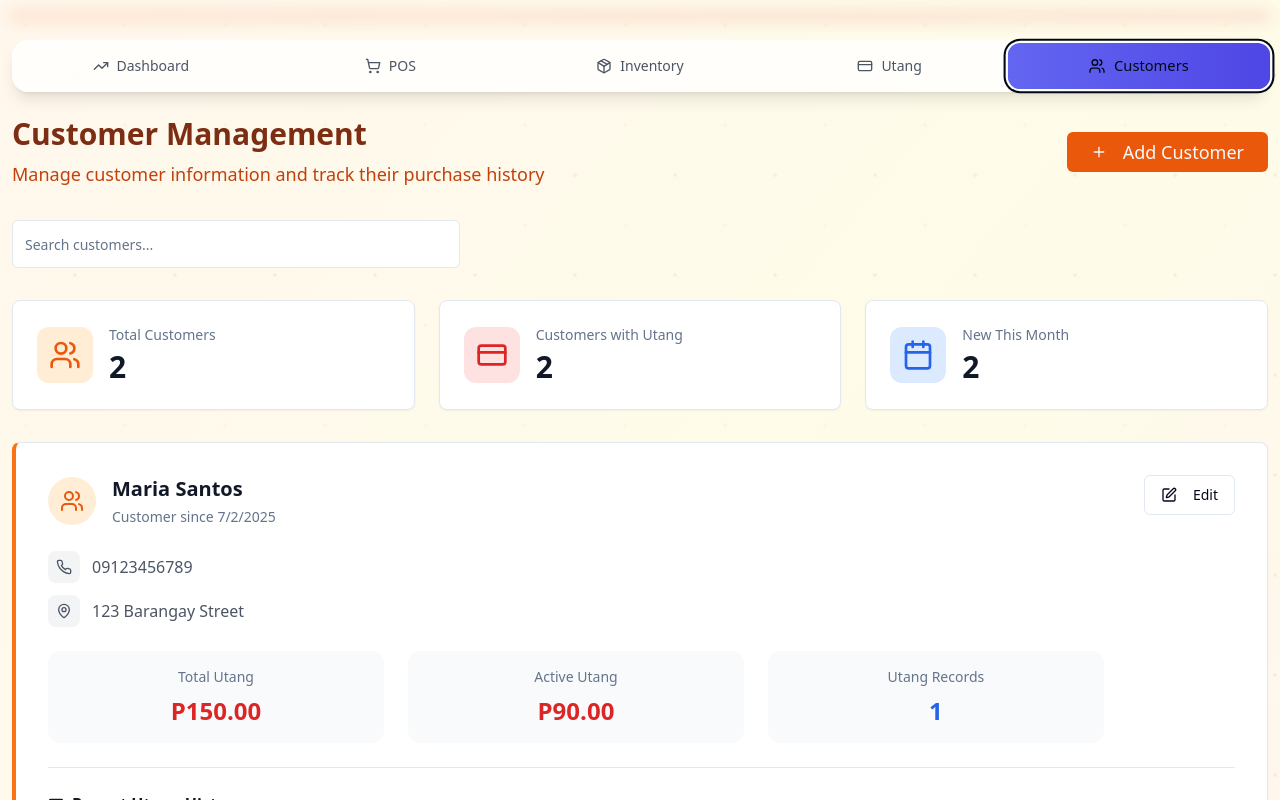
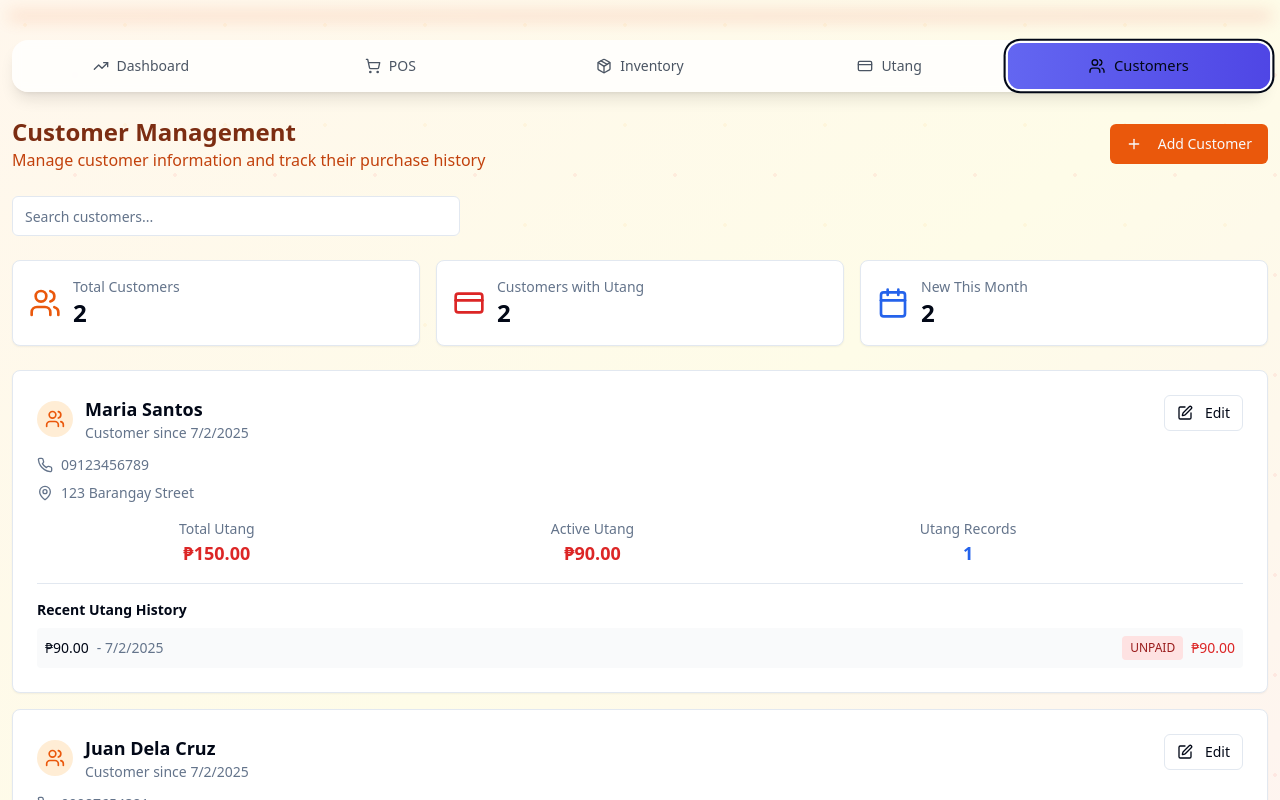
Before and after one commit to jsephandrade/tindahan-utang-tracker, a React (Vite) app: page / in a window 1280 px wide. Both pictures are taken after a click on the tab "Customers". Shown: the top 800 px of the page. Built offline with nearby package versions, Linux system fonts and the light colour scheme.

Commit message:
Reverted to commit 2517ce67cdf1b8d2352c893d31bb136f09c5055d

```diff
--- a/src/components/CustomerManagement.tsx
+++ b/src/components/CustomerManagement.tsx
@@ -106,64 +106,61 @@ const CustomerManagement = () => {
   };
 
   return (
-    <div className="space-y-8">
+    <div className="space-y-6">
       {/* Header */}
       <div className="flex justify-between items-center">
-        <div className="space-y-2">
-          <h2 className="text-3xl font-bold text-orange-900">Customer Management</h2>
-          <p className="text-orange-700 text-lg">Manage customer information and track their purchase history</p>
+        <div>
+          <h2 className="text-2xl font-bold text-orange-900">Customer Management</h2>
+          <p className="text-orange-700">Manage customer information and track their purchase history</p>
         </div>
 
         <Dialog open={isAddDialogOpen} onOpenChange={setIsAddDialogOpen}>
           <DialogTrigger asChild>
-            <Button className="bg-orange-600 hover:bg-orange-700 px-6 py-3 text-lg">
-              <Plus className="h-5 w-5 mr-2" />
+            <Button className="bg-orange-600 hover:bg-orange-700">
+              <Plus className="h-4 w-4 mr-2" />
               Add Customer
             </Button>
           </DialogTrigger>
-          <DialogContent className="max-w-md">
-            <DialogHeader className="space-y-3">
-              <DialogTitle className="text-xl">Add New Customer</DialogTitle>
+          <DialogContent>
+            <DialogHeader>
+              <DialogTitle>Add New Customer</DialogTitle>
             </DialogHeader>
-            <div className="space-y-6">
-              <div className="space-y-2">
-                <Label htmlFor="name" className="text-sm font-medium">Customer Name *</Label>
+            <div className="space-y-4">
+              <div>
+                <Label htmlFor="name">Customer Name *</Label>
                 <Input
                   id="name"
                   value={customerForm.name}
                   onChange={(e) => setCustomerForm({ ...customerForm, name: e.target.value })}
                   placeholder="Enter customer name"
-                  className="h-11"
                 />
               </div>
 
-              <div className="space-y-2">
-                <Label htmlFor="phone" className="text-sm font-medium">Phone Number</Label>
+              <div>
+                <Label htmlFor="phone">Phone Number</Label>
                 <Input
                   id="phone"
                   value={customerForm.phone}
                   onChange={(e) => setCustomerForm({ ...customerForm, phone: e.target.value })}
                   placeholder="Enter phone number"
-                  className="h-11"
                 />
               </div>
 
-              <div className="space-y-2">
-                <Label htmlFor="address" className="text-sm font-medium">Address</Label>
+              <div>
+                <Label htmlFor="address">Address</Label>
                 <Input
                   id="address"
                   value={customerForm.address}
                   onChange={(e) => setCustomerForm({ ...customerForm, address: e.target.value })}
                   placeholder="Enter address"
-                  className="h-11"
                 />
               </div>
 
-              <div className="flex gap-3 pt-4">
-                <Button onClick={handleAddCustomer} className="bg-orange-600 hover:bg-orange-700 flex-1 h-11">
+              <div className="flex gap-2">
+                <Button onClick={handleAddCustomer} className="bg-orange-600 hover:bg-orange-700">
                   Add Customer
                 </Button>
-                <Button variant="outline" onClick={() => setIsAddDialogOpen(false)} className="flex-1 h-11">
+                <Button variant="outline" onClick={() => setIsAddDialogOpen(false)}>
                   Cancel
                 </Button>
               </div>
@@ -178,35 +175,30 @@ const CustomerManagement = () => {
           placeholder="Search customers..."
           value={searchTerm}
           onChange={(e) => setSearchTerm(e.target.value)}
-          className="h-12 text-lg"
         />
       </div>
 
       {/* Customer Stats */}
-      <div className="grid grid-cols-1 md:grid-cols-3 gap-6">
-        <Card className="hover:shadow-lg transition-shadow duration-200">
-          <CardContent className="p-6">
-            <div className="flex items-center gap-4">
-              <div className="bg-orange-100 p-3 rounded-xl">
+      <div className="grid grid-cols-1 md:grid-cols-3 gap-4">
+        <Card>
+          <CardContent className="p-4">
+            <div className="flex items-center gap-3">
               <Users className="h-8 w-8 text-orange-600" />
-              </div>
-              <div className="space-y-1">
-                <p className="text-sm text-muted-foreground font-medium">Total Customers</p>
-                <p className="text-3xl font-bold text-gray-900">{customers.length}</p>
+              <div>
+                <p className="text-sm text-muted-foreground">Total Customers</p>
+                <p className="text-2xl font-bold">{customers.length}</p>
               </div>
             </div>
           </CardContent>
         </Card>
 
-        <Card className="hover:shadow-lg transition-shadow duration-200">
-          <CardContent className="p-6">
-            <div className="flex items-center gap-4">
-              <div className="bg-red-100 p-3 rounded-xl">
+        <Card>
+          <CardContent className="p-4">
+            <div className="flex items-center gap-3">
               <CreditCard className="h-8 w-8 text-red-600" />
-              </div>
-              <div className="space-y-1">
-                <p className="text-sm text-muted-foreground font-medium">Customers with Utang</p>
-                <p className="text-3xl font-bold text-gray-900">
+              <div>
+                <p className="text-sm text-muted-foreground">Customers with Utang</p>
+                <p className="text-2xl font-bold">
                   {customers.filter(c => c.totalUtang > 0).length}
                 </p>
               </div>
@@ -214,15 +206,13 @@ const CustomerManagement = () => {
           </CardContent>
         </Card>
 
-        <Card className="hover:shadow-lg transition-shadow duration-200">
-          <CardContent className="p-6">
-            <div className="flex items-center gap-4">
-              <div className="bg-blue-100 p-3 rounded-xl">
+        <Card>
+          <CardContent className="p-4">
+            <div className="flex items-center gap-3">
               <Calendar className="h-8 w-8 text-blue-600" />
-              </div>
-              <div className="space-y-1">
-                <p className="text-sm text-muted-foreground font-medium">New This Month</p>
-                <p className="text-3xl font-bold text-gray-900">
+              <div>
+                <p className="text-sm text-muted-foreground">New This Month</p>
+                <p className="text-2xl font-bold">
                   {customers.filter(c => {
                     const thisMonth = new Date().getMonth();
                     return c.createdAt.getMonth() === thisMonth;
@@ -235,14 +225,12 @@ const CustomerManagement = () => {
       </div>
 
       {/* Customers Grid */}
-      <div className="grid gap-6">
+      <div className="grid gap-4">
         {filteredCustomers.length === 0 ? (
-          <Card className="hover:shadow-lg transition-shadow duration-200">
-            <CardContent className="p-12 text-center">
-              <div className="bg-gray-100 w-16 h-16 rounded-full flex items-center justify-center mx-auto mb-4">
-                <Users className="h-8 w-8 text-muted-foreground" />
-              </div>
-              <p className="text-muted-foreground text-lg">No customers found.</p>
+          <Card>
+            <CardContent className="p-8 text-center">
+              <Users className="h-12 w-12 mx-auto text-muted-foreground mb-4" />
+              <p className="text-muted-foreground">No customers found.</p>
             </CardContent>
           </Card>
         ) : (
@@ -251,78 +239,69 @@ const CustomerManagement = () => {
             const activeUtang = getCustomerActiveUtang(customer.id);
 
             return (
-              <Card key={customer.id} className="hover:shadow-lg transition-all duration-200 border-l-4 border-l-orange-500">
-                <CardContent className="p-8">
-                  <div className="flex justify-between items-start gap-6">
-                    <div className="flex-1 space-y-6">
-                      {/* Customer Header */}
-                      <div className="flex items-center gap-4">
-                        <div className="bg-orange-100 p-3 rounded-full">
-                          <Users className="h-6 w-6 text-orange-600" />
+              <Card key={customer.id} className="hover:shadow-md transition-shadow">
+                <CardContent className="p-6">
+                  <div className="flex justify-between items-start">
+                    <div className="flex-1">
+                      <div className="flex items-center gap-3 mb-3">
+                        <div className="bg-orange-100 p-2 rounded-full">
+                          <Users className="h-5 w-5 text-orange-600" />
                         </div>
-                        <div className="space-y-1">
-                          <h3 className="text-xl font-bold text-gray-900">{customer.name}</h3>
+                        <div>
+                          <h3 className="text-lg font-semibold">{customer.name}</h3>
                           <p className="text-sm text-muted-foreground">
                             Customer since {customer.createdAt.toLocaleDateString()}
                           </p>
                         </div>
                       </div>
 
-                      {/* Contact Information */}
-                      <div className="space-y-3">
+                      <div className="space-y-2 mb-4">
                         {customer.phone && (
-                          <div className="flex items-center gap-3 text-gray-600">
-                            <div className="bg-gray-100 p-2 rounded-lg">
+                          <div className="flex items-center gap-2 text-sm text-muted-foreground">
                             <Phone className="h-4 w-4" />
-                            </div>
-                            <span className="font-medium">{customer.phone}</span>
+                            {customer.phone}
                           </div>
                         )}
 
                         {customer.address && (
-                          <div className="flex items-center gap-3 text-gray-600">
-                            <div className="bg-gray-100 p-2 rounded-lg">
+                          <div className="flex items-center gap-2 text-sm text-muted-foreground">
                             <MapPin className="h-4 w-4" />
-                            </div>
-                            <span className="font-medium">{customer.address}</span>
+                            {customer.address}
                           </div>
                         )}
                       </div>
 
-                      {/* Financial Summary */}
-                      <div className="grid grid-cols-3 gap-6">
-                        <div className="text-center p-4 bg-gray-50 rounded-xl">
-                          <p className="text-sm text-muted-foreground font-medium mb-2">Total Utang</p>
-                          <p className={`text-2xl font-bold ${customer.totalUtang > 0 ? 'text-red-600' : 'text-green-600'}`}>
-                            P{customer.totalUtang.toFixed(2)}
+                      <div className="grid grid-cols-3 gap-4 text-center">
+                        <div>
+                          <p className="text-sm text-muted-foreground">Total Utang</p>
+                          <p className={`text-lg font-bold ${customer.totalUtang > 0 ? 'text-red-600' : 'text-green-600'}`}>
+                            ₱{customer.totalUtang.toFixed(2)}
                           </p>
                         </div>
 
-                        <div className="text-center p-4 bg-gray-50 rounded-xl">
-                          <p className="text-sm text-muted-foreground font-medium mb-2">Active Utang</p>
-                          <p className={`text-2xl font-bold ${activeUtang > 0 ? 'text-red-600' : 'text-green-600'}`}>
-                            P{activeUtang.toFixed(2)}
+                        <div>
+                          <p className="text-sm text-muted-foreground">Active Utang</p>
+                          <p className={`text-lg font-bold ${activeUtang > 0 ? 'text-red-600' : 'text-green-600'}`}>
+                            ₱{activeUtang.toFixed(2)}
                           </p>
                         </div>
 
-                        <div className="text-center p-4 bg-gray-50 rounded-xl">
-                          <p className="text-sm text-muted-foreground font-medium mb-2">Utang Records</p>
-                          <p className="text-2xl font-bold text-blue-600">
+                        <div>
+                          <p className="text-sm text-muted-foreground">Utang Records</p>
+                          <p className="text-lg font-bold text-blue-600">
                             {utangHistory.length}
                           </p>
                         </div>
                       </div>
                     </div>
 
-                    {/* Edit Button */}
                     <div className="ml-4">
                       <Button
                         variant="outline"
                         size="sm"
                         onClick={() => openEditDialog(customer)}
-                        className="h-10 px-4 hover:bg-orange-50 hover:border-orange-300"
                       >
-                        <Edit className="h-4 w-4 mr-2" />
+                        <Edit className="h-4 w-4 mr-1" />
                         Edit
                       </Button>
                     </div>
@@ -330,31 +309,23 @@ const CustomerManagement = () => {
 
                   {/* Recent Utang History */}
                   {utangHistory.length > 0 && (
-                    <div className="border-t pt-6 mt-6">
-                      <h4 className="font-semibold mb-4 text-gray-900 flex items-center gap-2">
-                        <CreditCard className="h-4 w-4" />
-                        Recent Utang History
-                      </h4>
-                      <div className="space-y-3">
+                    <div className="border-t pt-4 mt-4">
+                      <h4 className="font-semibold mb-2 text-sm">Recent Utang History</h4>
+                      <div className="space-y-1">
                         {utangHistory.slice(0, 3).map((record) => {
                           const totalPaid = record.payments.reduce((sum, p) => sum + p.amount, 0);
                           const balance = record.amount - totalPaid;
 
                           return (
-                            <div key={record.id} className="flex justify-between items-center p-4 bg-white border border-gray-200 rounded-lg hover:shadow-sm transition-shadow">
-                              <div className="space-y-1">
-                                <div className="flex items-center gap-2">
-                                  <span className="font-semibold text-lg">P{record.amount.toFixed(2)}</span>
-                                  <span className="text-muted-foreground">
-                                    • {record.createdAt.toLocaleDateString()}
+                            <div key={record.id} className="flex justify-between items-center text-sm bg-gray-50 p-2 rounded">
+                              <div>
+                                <span className="font-medium">₱{record.amount.toFixed(2)}</span>
+                                <span className="text-muted-foreground ml-2">
+                                  - {record.createdAt.toLocaleDateString()}
                                 </span>
                               </div>
-                                {record.description && (
-                                  <p className="text-sm text-gray-600">{record.description}</p>
-                                )}
-                              </div>
-                              <div className="flex items-center gap-3 text-right">
-                                <span className={`px-3 py-1 rounded-full text-sm font-medium ${
+                              <div className="flex items-center gap-2">
+                                <span className={`px-2 py-1 rounded text-xs font-medium ${
                                   record.status === 'paid'
                                     ? 'bg-green-100 text-green-800'
                                     : record.status === 'partial'
@@ -364,8 +335,8 @@ const CustomerManagement = () => {
                                   {record.status.toUpperCase()}
                                 </span>
                                 {balance > 0 && (
-                                  <span className="text-red-600 font-semibold text-lg">
-                                    P{balance.toFixed(2)}
+                                  <span className="text-red-600 font-medium">
+                                    ₱{balance.toFixed(2)}
                                   </span>
                                 )}
                               </div>
@@ -374,11 +345,9 @@ const CustomerManagement = () => {
                         })}
 
                         {utangHistory.length > 3 && (
-                          <div className="text-center py-3">
-                            <p className="text-sm text-muted-foreground bg-gray-50 rounded-lg py-2 px-4 inline-block">
+                          <p className="text-xs text-muted-foreground text-center mt-2">
                             ... and {utangHistory.length - 3} more records
                           </p>
-                          </div>
                         )}
                       </div>
                     </div>
@@ -392,49 +361,46 @@ const CustomerManagement = () => {
 
       {/* Edit Dialog */}
       <Dialog open={isEditDialogOpen} onOpenChange={setIsEditDialogOpen}>
-        <DialogContent className="max-w-md">
-          <DialogHeader className="space-y-3">
-            <DialogTitle className="text-xl">Edit Customer</DialogTitle>
+        <DialogContent>
+          <DialogHeader>
+            <DialogTitle>Edit Customer</DialogTitle>
           </DialogHeader>
-          <div className="space-y-6">
-            <div className="space-y-2">
-              <Label htmlFor="edit-name" className="text-sm font-medium">Customer Name *</Label>
+          <div className="space-y-4">
+            <div>
+              <Label htmlFor="edit-name">Customer Name *</Label>
               <Input
                 id="edit-name"
                 value={customerForm.name}
                 onChange={(e) => setCustomerForm({ ...customerForm, name: e.target.value })}
                 placeholder="Enter customer name"
-                className="h-11"
               />
             </div>
 
-            <div className="space-y-2">
-              <Label htmlFor="edit-phone" className="text-sm font-medium">Phone Number</Label>
+            <div>
+              <Label htmlFor="edit-phone">Phone Number</Label>
               <Input
                 id="edit-phone"
                 value={customerForm.phone}
                 onChange={(e) => setCustomerForm({ ...customerForm, phone: e.target.value })}
                 placeholder="Enter phone number"
-                className="h-11"
               />
             </div>
 
-            <div className="space-y-2">
-              <Label htmlFor="edit-address" className="text-sm font-medium">Address</Label>
+            <div>
+              <Label htmlFor="edit-address">Address</Label>
               <Input
                 id="edit-address"
                 value={customerForm.address}
                 onChange={(e) => setCustomerForm({ ...customerForm, address: e.target.value })}
                 placeholder="Enter address"
-                className="h-11"
               />
             </div>
 
-            <div className="flex gap-3 pt-4">
-              <Button onClick={handleEditCustomer} className="bg-orange-600 hover:bg-orange-700 flex-1 h-11">
+            <div className="flex gap-2">
+              <Button onClick={handleEditCustomer} className="bg-orange-600 hover:bg-orange-700">
                 Update Customer
               </Button>
-              <Button variant="outline" onClick={() => setIsEditDialogOpen(false)} className="flex-1 h-11">
+              <Button variant="outline" onClick={() => setIsEditDialogOpen(false)}>
                 Cancel
               </Button>
             </div>
```
Lines whose indentation alone changed are shown as unchanged.
